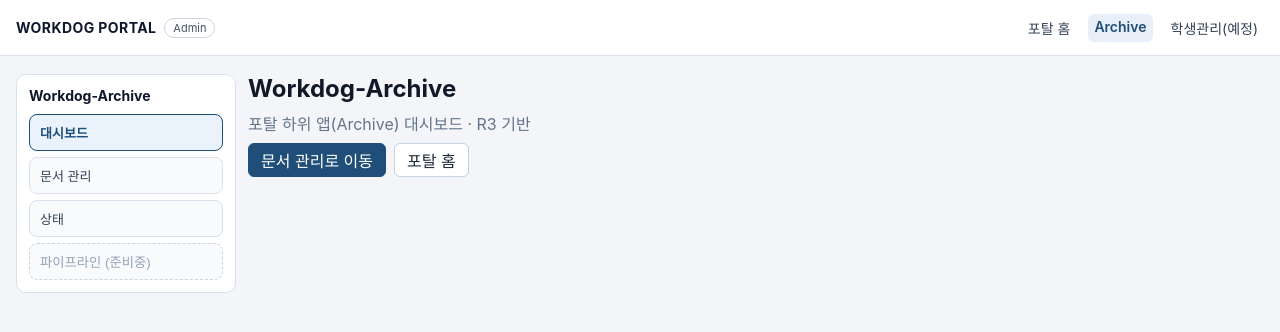
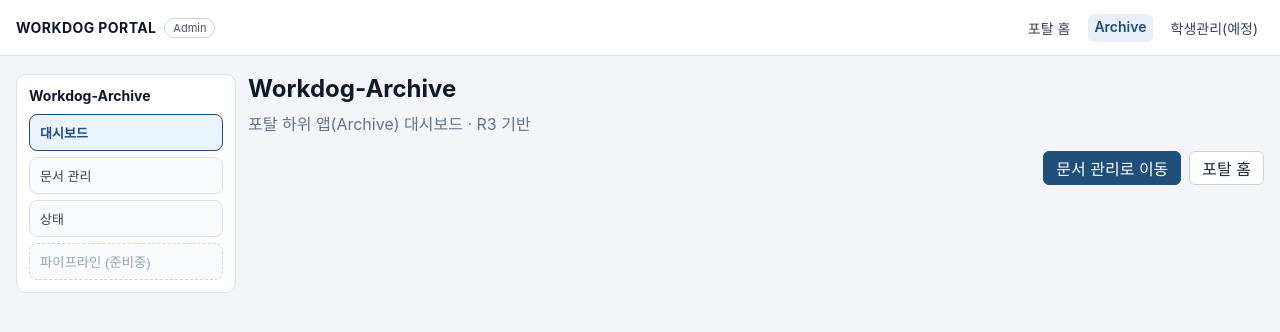
Before and after one commit to baggam-dev/workdog-archive-web, a React (Vite) app: page /archive in a window 1280 px wide. Shown: the top 332 px of the page. Built offline with nearby package versions, Linux system fonts and the light colour scheme; no server answers.

Commit message:
refactor: apply shared PageHeader across portal and archive pages

```diff
--- a/src/App.css
+++ b/src/App.css
@@ -10,6 +10,9 @@
 h1 { margin:0 0 8px; font-size:24px; }
 h2 { margin:0; font-size:17px; }
 .muted { color:#64748b; margin:0 0 8px; }
+
+.page-header { display:grid; gap:8px; margin-bottom:12px; }
+.page-header-actions { display:flex; justify-content:flex-end; gap:8px; flex-wrap:wrap; }
 .actions { display:flex; gap:8px; flex-wrap:wrap; }
 .btn { height:34px; padding:0 12px; border-radius:6px; border:1px solid #c7d2df; display:inline-flex; align-items:center; text-decoration:none; color:#1f2937; background:#fff; cursor:pointer; }
 .btn.primary { background:#1f4e79; color:#fff; border-color:#1f4e79; }
--- /dev/null
+++ b/src/components/common/PageHeader.jsx
@@ -0,0 +1,12 @@
+export default function PageHeader({ title, description, actions, children }) {
+  return (
+    <header className="page-header">
+      <div>
+        <h1>{title}</h1>
+        {description && <p className="muted">{description}</p>}
+      </div>
+      {actions && <div className="page-header-actions">{actions}</div>}
+      {children}
+    </header>
+  )
+}
--- a/src/pages/DocsPage.jsx
+++ b/src/pages/DocsPage.jsx
@@ -1,8 +1,9 @@
+import PageHeader from '../components/common/PageHeader'
+
 export default function DocsPage() {
   return (
     <section>
-      <h1>상태</h1>
-      <p className="muted">R3 완료: 쓰기 기능 이관 반영됨</p>
+      <PageHeader title="상태" description="R3 완료: 쓰기 기능 이관 반영됨" />
     </section>
   )
 }
--- a/src/pages/FoldersPage.jsx
+++ b/src/pages/FoldersPage.jsx
@@ -3,6 +3,7 @@ import { apiClient } from '../lib/apiClient'
 import useDocumentViewModel from '../hooks/useDocumentViewModel'
 import FolderSidebar from '../components/folders/FolderSidebar'
 import DocumentsPanel from '../components/folders/DocumentsPanel'
+import PageHeader from '../components/common/PageHeader'
 
 const defaultFilter = {
   title: '',
@@ -313,8 +314,7 @@ export default function FoldersPage() {
 
   return (
     <section>
-      <h1>폴더/문서 관리</h1>
-      <p className="muted">API Base: {apiClient.baseUrl}</p>
+      <PageHeader title="폴더/문서 관리" description={`API Base: ${apiClient.baseUrl}`} />
       {notice.message && <div className={`toast ${notice.type}`}>{notice.message}</div>}
 
       <div className="grid2">
--- a/src/pages/HomePage.jsx
+++ b/src/pages/HomePage.jsx
@@ -1,14 +1,19 @@
 import { Link } from 'react-router-dom'
+import PageHeader from '../components/common/PageHeader'
 
 export default function HomePage() {
   return (
     <section>
-      <h1>Workdog-Archive</h1>
-      <p className="muted">포탈 하위 앱(Archive) 대시보드 · R3 기반</p>
-      <div className="actions">
-        <Link className="btn primary" to="/archive/documents">문서 관리로 이동</Link>
-        <Link className="btn" to="/">포탈 홈</Link>
-      </div>
+      <PageHeader
+        title="Workdog-Archive"
+        description="포탈 하위 앱(Archive) 대시보드 · R3 기반"
+        actions={(
+          <>
+            <Link className="btn primary" to="/archive/documents">문서 관리로 이동</Link>
+            <Link className="btn" to="/">포탈 홈</Link>
+          </>
+        )}
+      />
     </section>
   )
 }
--- a/src/pages/PortalHomePage.jsx
+++ b/src/pages/PortalHomePage.jsx
@@ -1,4 +1,5 @@
 import { Link } from 'react-router-dom'
+import PageHeader from '../components/common/PageHeader'
 
 const apps = [
   { key: 'archive', name: 'Workdog-Archive', desc: '문서 보관/검색/요약 업무 앱', status: '운영중', to: '/archive' },
@@ -9,8 +10,7 @@ const apps = [
 export default function PortalHomePage() {
   return (
     <section>
-      <h1>Workdog 포탈</h1>
-      <p className="muted">업무 앱 실행 허브 · 3x3 카드 레이아웃(1차)</p>
+      <PageHeader title="Workdog 포탈" description="업무 앱 실행 허브 · 3x3 카드 레이아웃(1차)" />
 
       <div className="app-grid">
         {Array.from({ length: 9 }).map((_, idx) => {
```
